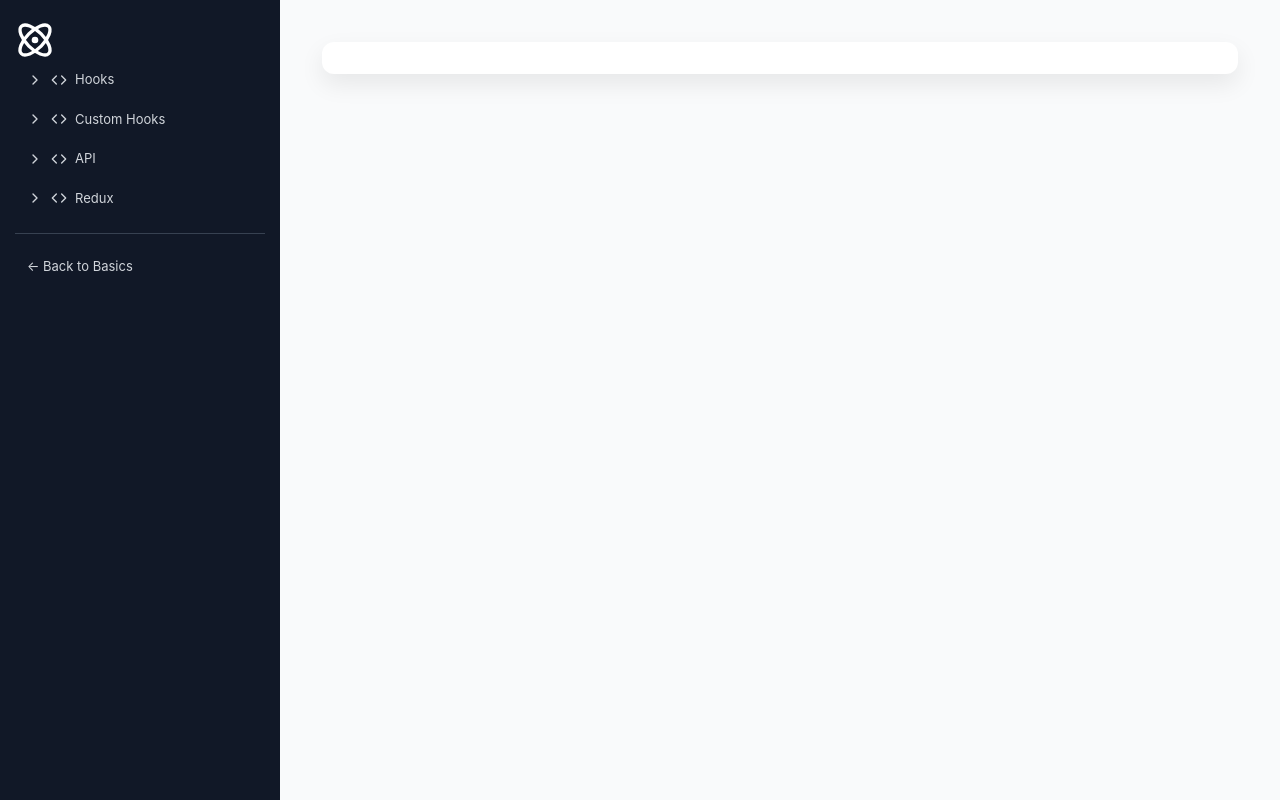
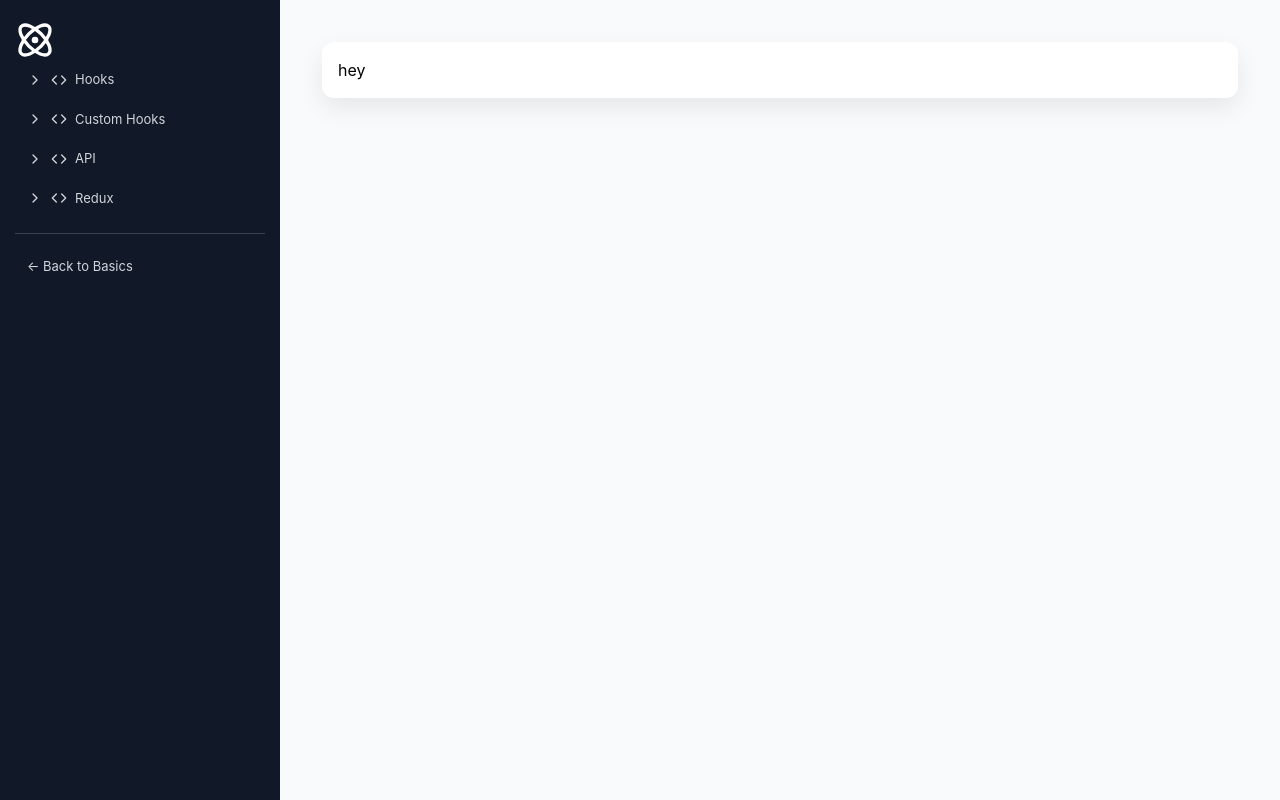
Before and after one commit to mahapatra079/my-app, a React (Create React App) app: page /advanced/hooks/useMemo in a window 1280 px wide. Built offline with nearby package versions, Linux system fonts and the light colour scheme.

Commit message:
Typesript  config added

```diff
--- a/package.json
+++ b/package.json
@@ -44,6 +44,8 @@
     ]
   },
   "devDependencies": {
+    "@types/react": "^19.2.14",
+    "@types/react-dom": "^19.2.3",
     "autoprefixer": "^10.4.27",
     "postcss": "^8.5.8",
     "tailwindcss": "^3.4.19"
--- a/src/App.js
+++ b/src/App.js
@@ -21,7 +21,7 @@ import UseReducerExample from "./components/hooks/StateManagement/UseReducerExam
 import UseRefExample from "./components/hooks/UseRefExample";
 import UseEffectExample from "./components/hooks/SideEffects/UseEffectExample";
 import { UseLayoutEffectExample } from "./components/hooks/SideEffects/UseLayoutEffectExample";
-import UseMemoExample from "./components/hooks/Memo/UseMemoExample";
+import {UseMemoExample} from "./components/hooks/Memo/UseMemoExample";
 import UseCallbackExample from "./components/hooks/UseCallbackExample";
 import UseContextExample from "./components/hooks/UseContextExample";
 import CustomHooks from "./components/custom-hooks/CustomHooks";
--- a/src/components/hooks/Memo/UseMemoExample.js
+++ /dev/null
@@ -1,13 +0,0 @@
-import { useMemo } from "react";
-
-function UseMemoExample() {
-    return (
-        <>
-        <div className="card">
-
-        </div>
-
-        </>
-    )
-}
-export default UseMemoExample;
--- /dev/null
+++ b/src/components/hooks/Memo/UseMemoExample.tsx
@@ -0,0 +1,11 @@
+import React from 'react';
+
+export const UseMemoExample = () => {
+    return (
+        <>
+        <div className="card">
+            hey
+        </div>
+        </>
+    );
+}
```
Also changed, not shown: tsconfig.json (added, +20 -0 lines), 1 other file (tests, documents, lock files or other folders).
